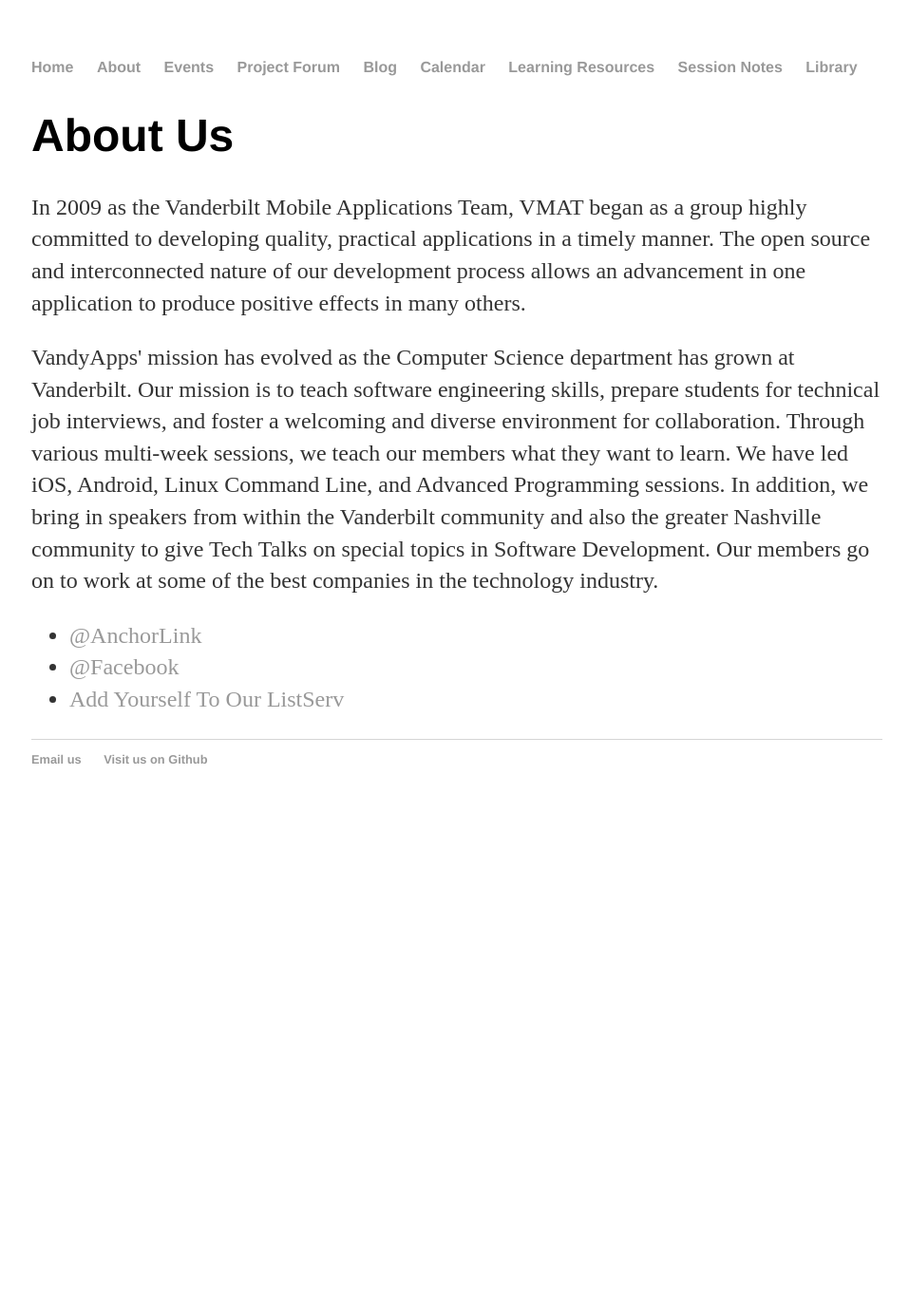
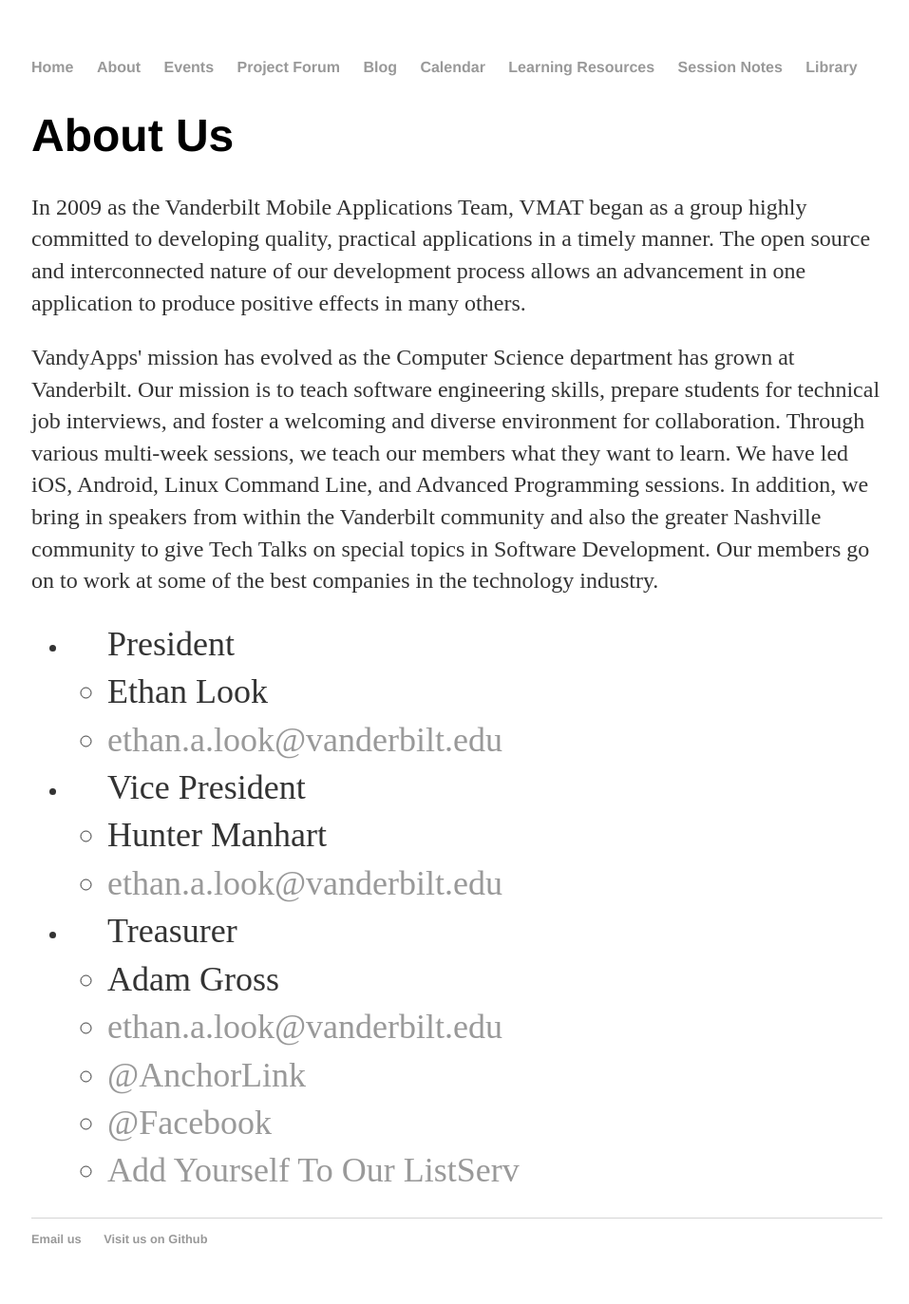
Before and after one commit to VandyApps/adamMgross.github.io, a Jekyll site: the page built from about/index.html, in a window 1280 px wide. Shown: the whole page at 95% size, without its empty margins (159-1116 px from the left). Built offline with Jekyll 4.4.1, drawn with Linux system fonts in a browser that asks for light colours; before the commit the page ends 900 px from its top, so only the background shows below that.

Commit message:
Automated commit message.

```diff
--- a/about/index.html
+++ b/about/index.html
@@ -8,6 +8,20 @@
             <p>In 2009 as the Vanderbilt Mobile Applications Team, VMAT began as a group highly committed to developing quality, practical applications in a timely manner. The open source and interconnected nature of our development process allows an advancement in one application to produce positive effects in many others.</p>
             <p>VandyApps' mission has evolved as the Computer Science department has grown at Vanderbilt. Our mission is to teach software engineering skills, prepare students for technical job interviews, and foster a welcoming and diverse environment for collaboration. Through various multi-week sessions, we teach our members what they want to learn. We have led iOS, Android, Linux Command Line, and Advanced Programming sessions. In addition, we bring in speakers from within the Vanderbilt community and also the greater Nashville community to give Tech Talks on special topics in Software Development. Our members go on to work at some of the best companies in the technology industry.</p>
 
+            <ul class="Officers">
+				<li><ul class="President">President
+                    <li>Ethan Look</li>
+                    <li><a href="mailto:ethan.a.look@vanderbilt.edu">ethan.a.look@vanderbilt.edu</a></li></ul>
+                </li>
+				<li><ul class="Vice President">Vice President
+                    <li>Hunter Manhart</li>
+                    <li><a href="mailto:ethan.a.look@vanderbilt.edu">ethan.a.look@vanderbilt.edu</a></li></ul>
+                </li>
+				<li><ul class="Treasurer">Treasurer
+                    <li>Adam Gross</li>
+                    <li><a href="mailto:ethan.a.look@vanderbilt.edu">ethan.a.look@vanderbilt.edu</a></li></ul>
+                </li>
+
 			<ul class="Links">
 				<li><a href="https://anchorlink.vanderbilt.edu/organization/VandyApps">@AnchorLink</a></li>
 				<li><a href="https://www.facebook.com/VandyApps/?fref=ts&ref=br_tf">@Facebook</a></li>
```
